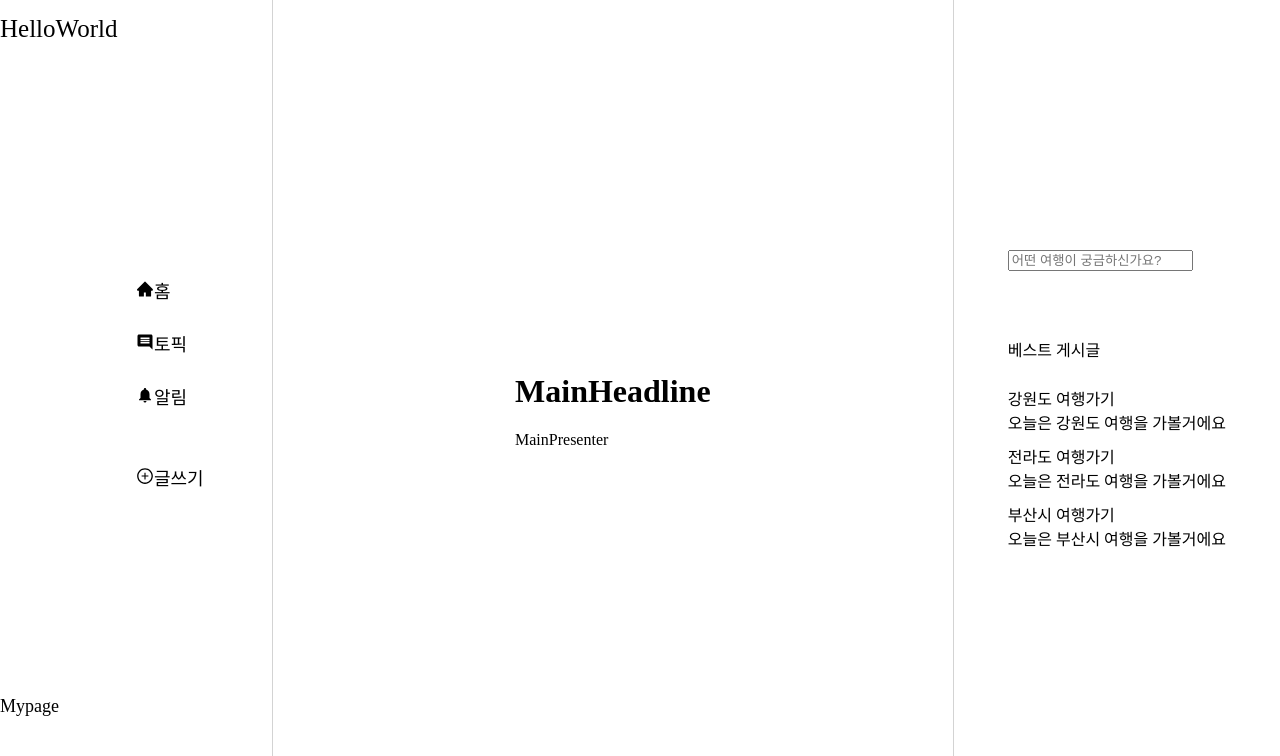
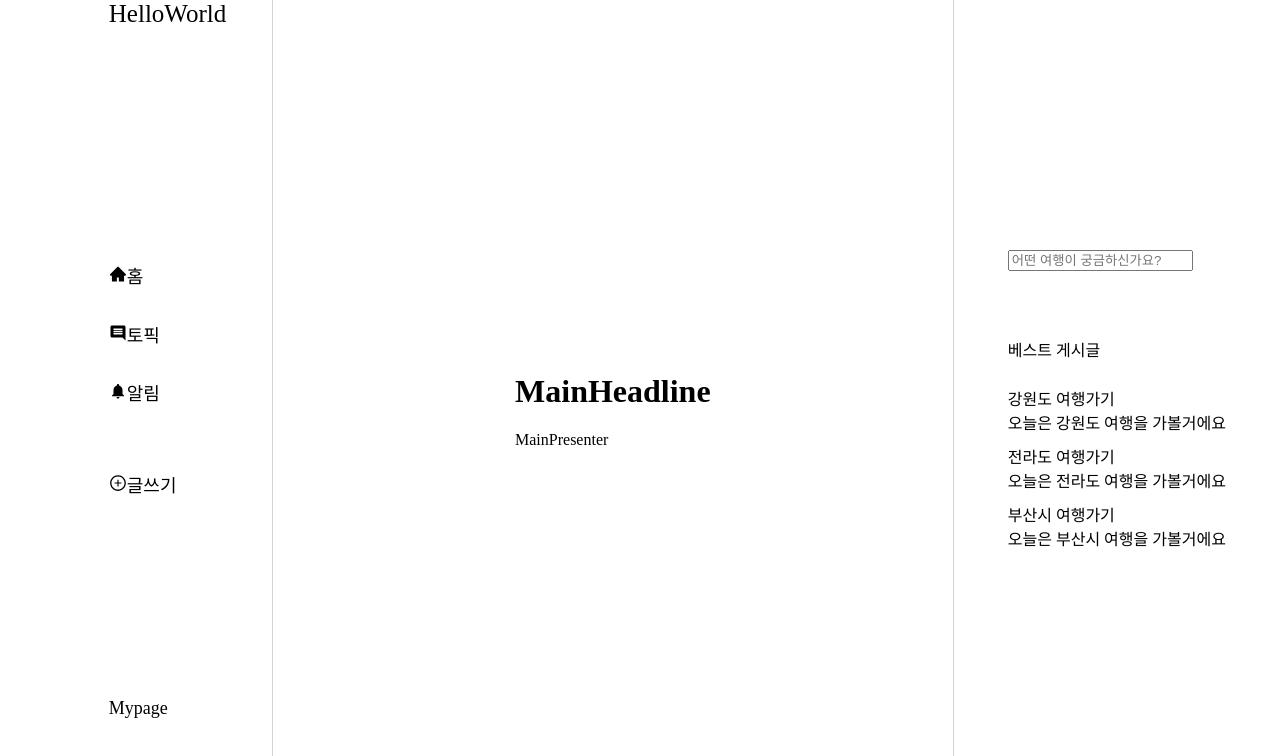
Before and after one commit to bbosirraegi/HelloWorld, a React (Vite) app: page / in a window 1280 px wide. Shown: the top 756 px of the page. Built offline with nearby package versions, Linux system fonts and the light colour scheme.

Commit message:
[UPDATE] LAST SKELETON

```diff
--- a/src/components/layout/Header.jsx
+++ b/src/components/layout/Header.jsx
@@ -56,12 +56,10 @@ function Header() {
           <MypagemList />
         </MypagemTemplate>
       )}
-      <div className="a-mypage">
-        <div onClick={onMypage}>
+        <div onClick={onMypage} className="a-mypage">
             Mypage
             {/* 얘도 모달임 */}
         </div>
-      </div>
     </div>
   );
 }
--- a/src/css/mainlayout.css
+++ b/src/css/mainlayout.css
@@ -29,13 +29,10 @@ a {
 
 .mainlayout-a {
     display: flex;
+    justify-content: end;
     flex-basis: 0;  /* 아이템의 기본 크기 설정 */
     flex-grow: 1;
     border-right: 1px solid lightgray;
-    /* align-items: center; */
-    /* 세로 중앙정렬 */
-    /* justify-content: center;  */
-    /* 가로 중앙정렬 */
 }
 
 
@@ -62,7 +59,8 @@ a {
 .a-container {
     display: flex;
     flex-direction: column;
-    width: 100%;
+    width: 60%;
+    text-align: left;
 }
 
 /* margin과 padding 중에 뭘 쓰는 게 좋을지 잘 몰겠음 */
@@ -70,13 +68,11 @@ a {
     padding-top: 15px;
     /* margin-left: 40%; */
     font-size: 25px;
-    display: flex;
-    /* flex-grow: 0.5; */
+    /* border: 1px solid black; */
 }
 
 /* 홈 토픽 알림 글쓰기 묶은 div */
 .a-navi {
-    margin-left: 50%;
     display: flex;
     flex-direction: column;
     justify-content: center;
@@ -106,4 +102,6 @@ a {
     flex-grow: 1;
     font-size: 18px;
     cursor: pointer;
+    /* justify-content: center; */
+    /* align-items: center; */
 }
```
